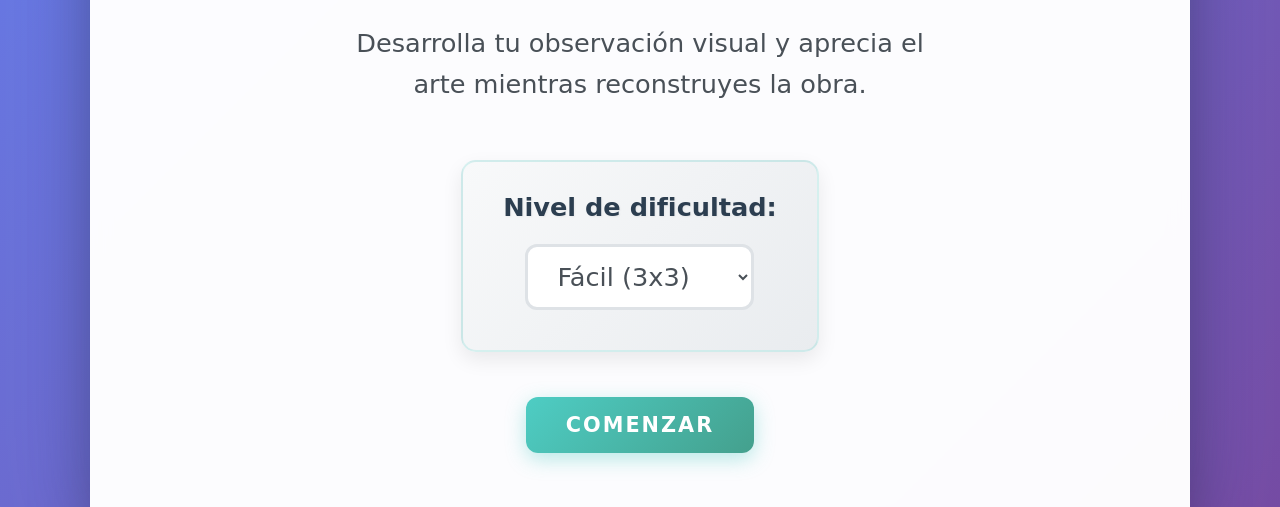
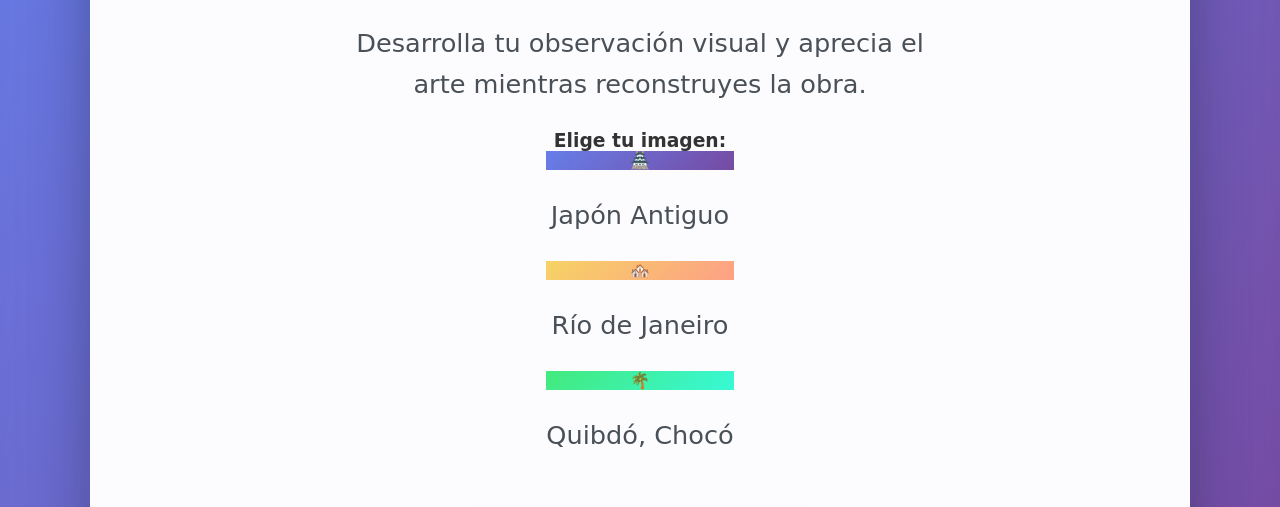
Before and after one commit to PracticantesProgramadores/26-simulaci-n-de-cesar, a plain HTML site: page index.html in a window 1280 px wide. Shown: the part 253-760 px from the top of the page. Drawn offline with Linux system fonts and the light colour scheme; a web font is replaced by a local one.

Commit message:
Update index.html

```diff
--- a/index.html
+++ b/index.html
@@ -17,6 +17,32 @@
         <div id="start-screen">
             <h2>Rompecabezas Artístico</h2>
             <p>Desarrolla tu observación visual y aprecia el arte mientras reconstruyes la obra.</p>
+
+            <!-- Selector de imagen -->
+            <div class="image-selector">
+                <h3>Elige tu imagen:</h3>
+                <div class="image-gallery">
+                    <div class="image-option selected" data-image="japon">
+                        <div class="image-placeholder" style="background: linear-gradient(135deg, #667eea 0%, #764ba2 100%);">
+                            <span>🏯</span>
+                        </div>
+                        <p>Japón Antiguo</p>
+                    </div>
+                    <div class="image-option" data-image="rio">
+                        <div class="image-placeholder" style="background: linear-gradient(135deg, #f6d365 0%, #fda085 100%);">
+                            <span>🏘️</span>
+                        </div>
+                        <p>Río de Janeiro</p>
+                    </div>
+                    <div class="image-option" data-image="choco">
+                        <div class="image-placeholder" style="background: linear-gradient(135deg, #43e97b 0%, #38f9d7 100%);">
+                            <span>🌴</span>
+                        </div>
+                        <p>Quibdó, Chocó</p>
+                    </div>
+                </div>
+            </div>
+
             <div class="options">
                 <label for="difficulty">Nivel de dificultad:</label>
                 <select id="difficulty">
```
